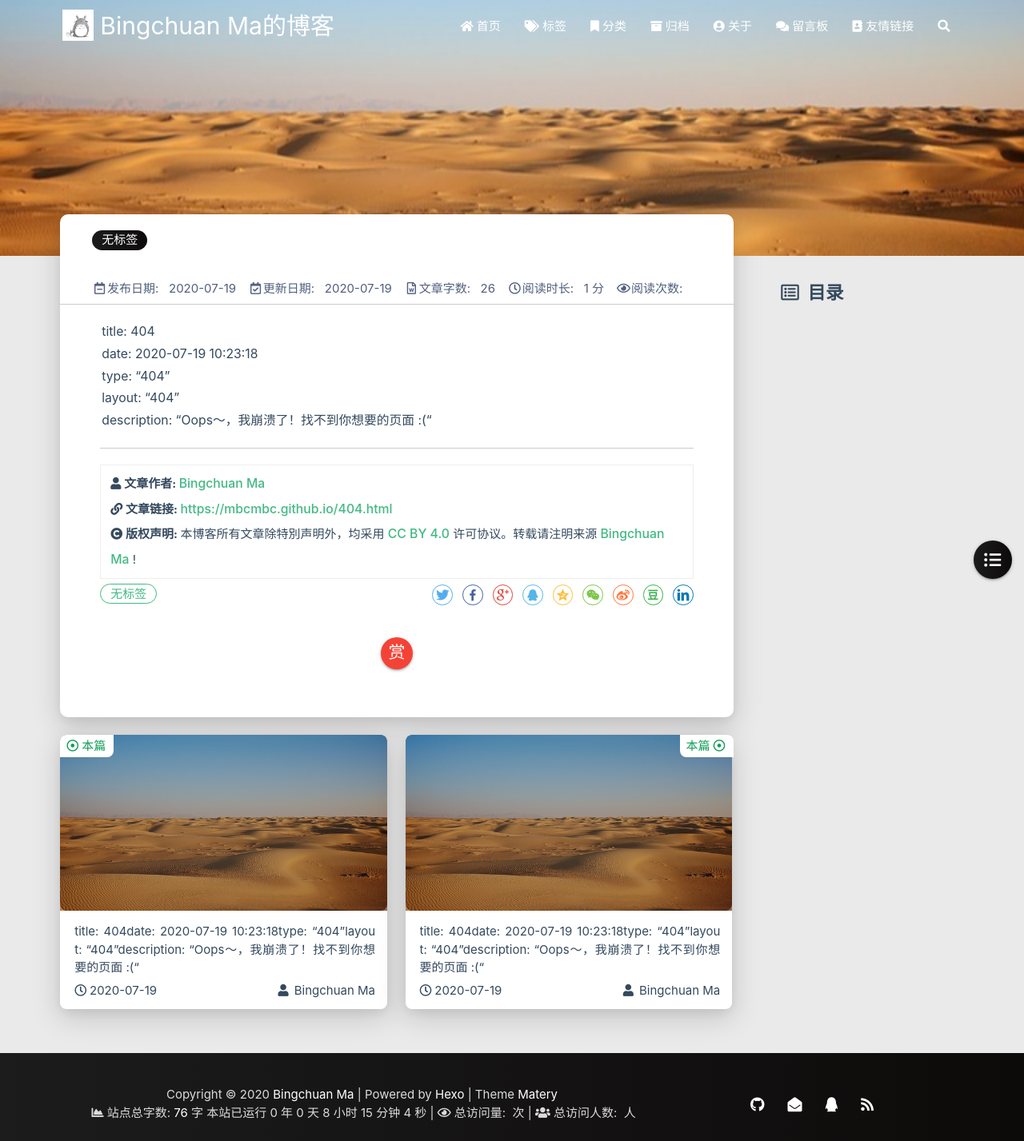
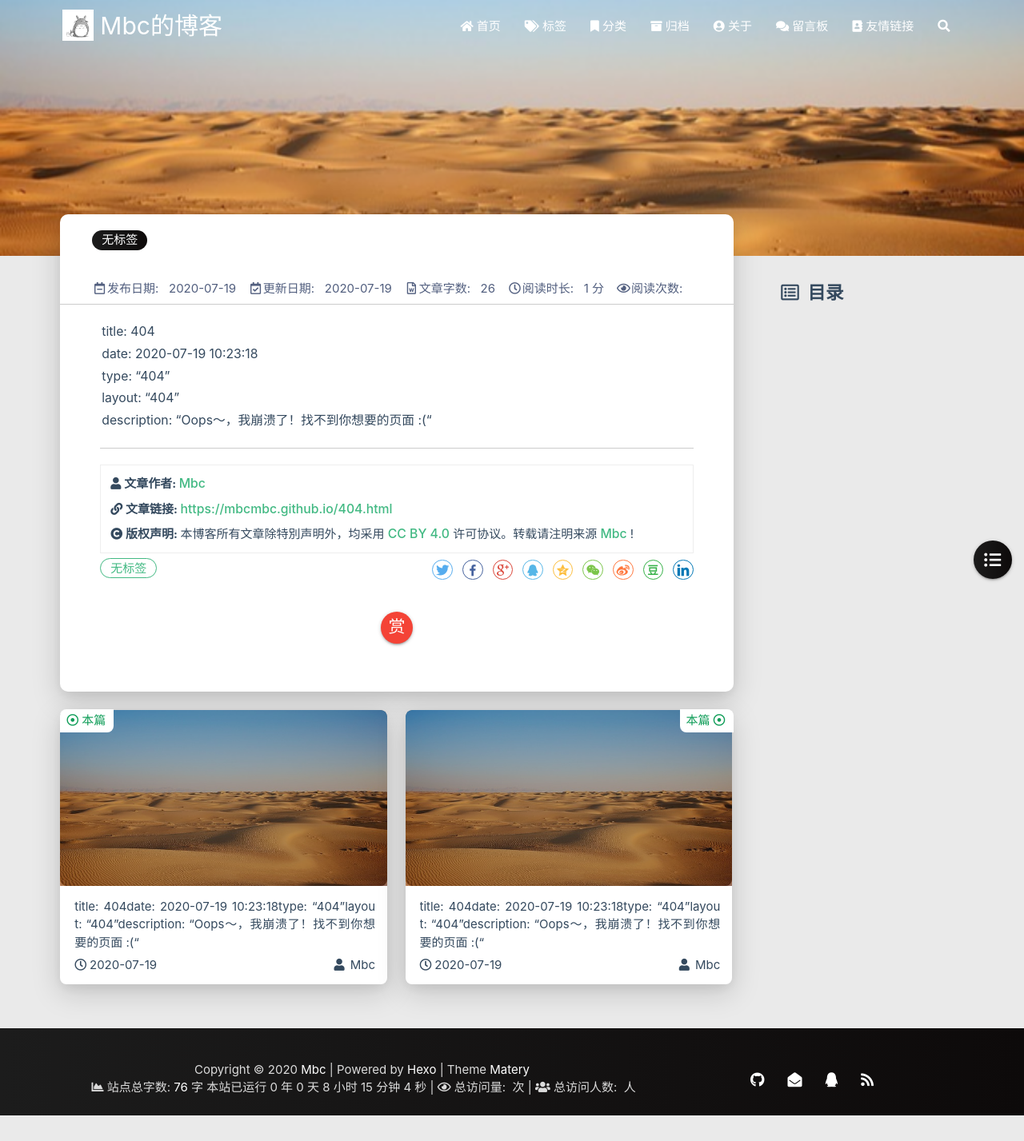
Before and after one commit to MBCmbc/MBCmbc.github.io, a plain HTML site: page 404.html in a window 1280 px wide. Shown: the whole page at 80% size. After the commit the page ends 1395 px from the top, so only its background shows below. Drawn offline with Linux system fonts and the light colour scheme; some packages are replaced by stand-ins of ours; a script that the page names is missing.

Commit message:
Site updated: 2020-07-19 16:14:56

```diff
--- a/404.html
+++ b/404.html
@@ -4,7 +4,7 @@
 
 <head>
     <meta charset="utf-8">
-    <meta name="keywords" content="Bingchuan Ma的博客">
+    <meta name="keywords" content="Mbc的博客">
     <meta name="description" content="从来没有真正的绝境, 只有心灵的迷途">
     <meta http-equiv="X-UA-Compatible" content="IE=edge">
     <meta name="viewport" content="width=device-width, initial-scale=1.0, user-scalable=no">
@@ -16,7 +16,7 @@
     <!-- Global site tag (gtag.js) - Google Analytics -->
 
 
-    <title>Bingchuan Ma的博客</title>
+    <title>Mbc的博客</title>
     <link rel="icon" type="image/png" href="/favicon.png">
 
     <link rel="stylesheet" type="text/css" href="/libs/awesome/css/all.css">
@@ -29,7 +29,7 @@
 
     <script src="/libs/jquery/jquery.min.js"></script>
 
-<meta name="generator" content="Hexo 4.2.1"><link rel="alternate" href="/atom.xml" title="Bingchuan Ma的博客" type="application/atom+xml">
+<meta name="generator" content="Hexo 4.2.1"><link rel="alternate" href="/atom.xml" title="Mbc的博客" type="application/atom+xml">
 <link rel="stylesheet" href="/css/prism-tomorrow.css" type="text/css">
 <link rel="stylesheet" href="/css/prism-line-numbers.css" type="text/css"></head>
 
@@ -43,7 +43,7 @@
 
                     <img src="/medias/logo.png" class="logo-img" alt="LOGO">
 
-                    <span class="logo-span">Bingchuan Ma的博客</span>
+                    <span class="logo-span">Mbc的博客</span>
                 </a>
             </div>
 
@@ -142,7 +142,7 @@
 
         <img src="/medias/logo.png" class="logo-img circle responsive-img">
 
-        <div class="logo-name">Bingchuan Ma的博客</div>
+        <div class="logo-name">Mbc的博客</div>
         <div class="logo-desc">
 
             从来没有真正的绝境, 只有心灵的迷途
@@ -496,7 +496,7 @@
                     </i>
                 </span>
                 <span class="reprint-info">
-                    <a href="/about" rel="external nofollow noreferrer">Bingchuan Ma</a>
+                    <a href="/about" rel="external nofollow noreferrer">Mbc</a>
                 </span>
             </div>
             <div class="reprint__type">
@@ -519,7 +519,7 @@
                     本博客所有文章除特別声明外，均采用
                     <a href="https://creativecommons.org/licenses/by/4.0/deed.zh" rel="external nofollow noreferrer" target="_blank">CC BY 4.0</a>
                     许可协议。转载请注明来源
-                    <a href="/about" target="_blank">Bingchuan Ma</a>
+                    <a href="/about" target="_blank">Mbc</a>
                     !
                 </span>
             </div>
@@ -737,7 +737,7 @@
                         <span class="publish-author">
 
                             <i class="fas fa-user fa-fw"></i>
-                            Bingchuan Ma
+                            Mbc
 
                         </span>
                     </div>
@@ -776,7 +776,7 @@
                         <span class="publish-author">
 
                             <i class="fas fa-user fa-fw"></i>
-                            Bingchuan Ma
+                            Mbc
 
                         </span>
                     </div>
@@ -979,7 +979,7 @@ code[class*="language-"], pre[class*="language-"] { white-space: pre !important;
         <div class="col s12 m8 l8 copy-right">
             Copyright&nbsp;&copy;
             <span id="year">2020</span>
-            <a href="/about" target="_blank">Bingchuan Ma</a>
+            <a href="/about" target="_blank">Mbc</a>
             |&nbsp;Powered by&nbsp;<a href="https://hexo.io/" target="_blank">Hexo</a>
             |&nbsp;Theme&nbsp;<a href="https://github.com/blinkfox/hexo-theme-matery" target="_blank">Matery</a>
             <br>
@@ -1159,5 +1159,5 @@ $(function () {
 
 </html>
 
-<script type="text/javascript"> var OriginTitile = document.title, st; document.addEventListener("visibilitychange", function () { document.hidden ? (document.title = "Σ(っ °Д °;)っ喔哟，崩溃啦！", clearTimeout(st)) : (document.title = "φ(゜▽゜*)♪咦，又好了！", st = setTimeout(function () { document.title = OriginTitile }, 3e3)) })
+<script type="text/javascript"> var OriginTitile = document.title, st; document.addEventListener("visibilitychange", function () { document.hidden ? (document.title = "Matery | Mbc的博客", clearTimeout(st)) : (document.title = "Matery | Mbc的博客", st = setTimeout(function () { document.title = OriginTitile }, 3e3)) })
 </script>
--- a/atom.xml
+++ b/atom.xml
@@ -1,6 +1,6 @@
 <?xml version="1.0" encoding="utf-8"?>
 <feed xmlns="http://www.w3.org/2005/Atom">
-  <title>Bingchuan Ma的博客</title>
+  <title>Mbc的博客</title>
 
   <subtitle>求实求真 大气大为</subtitle>
   <link href="/atom.xml" rel="self"/>
@@ -10,7 +10,7 @@
   <id>https://mbcmbc.github.io/</id>
 
   <author>
-    <name>Bingchuan Ma</name>
+    <name>Mbc</name>
 
   </author>
 
```
Also changed, not shown: 2020/07/19/article-title/index.html (+11 -11 lines), 2020/07/19/hello-world/index.html (+11 -11 lines), about/index.html (+9 -9 lines), archives/2020/07/index.html (+9 -9 lines), archives/2020/index.html (+9 -9 lines), archives/index.html (+9 -9 lines), categories/index.html (+7 -7 lines), contact/index.html (+7 -7 lines), friends/index.html (+7 -7 lines), index.html (+9 -9 lines), tags/index.html (+7 -7 lines).
